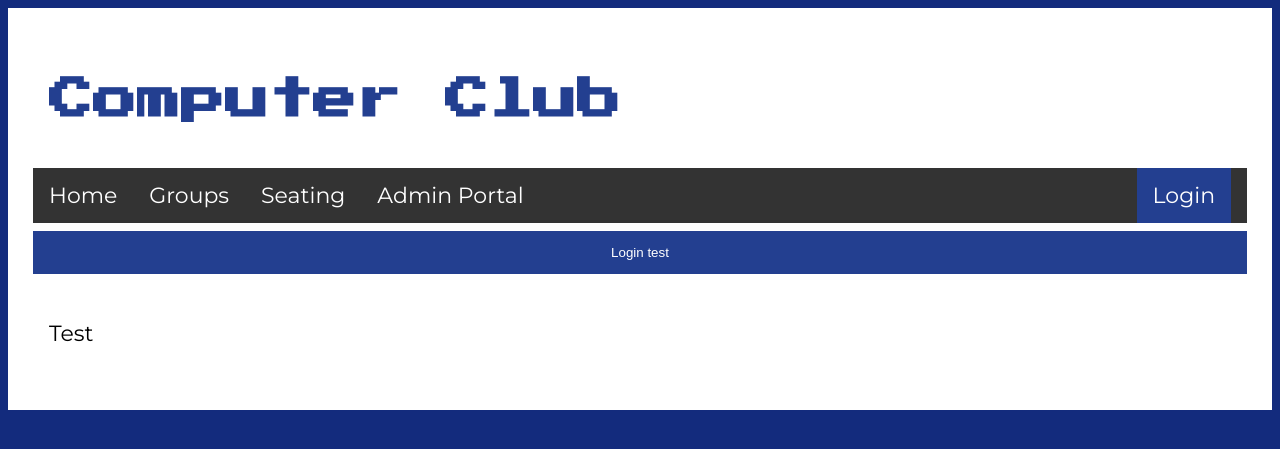
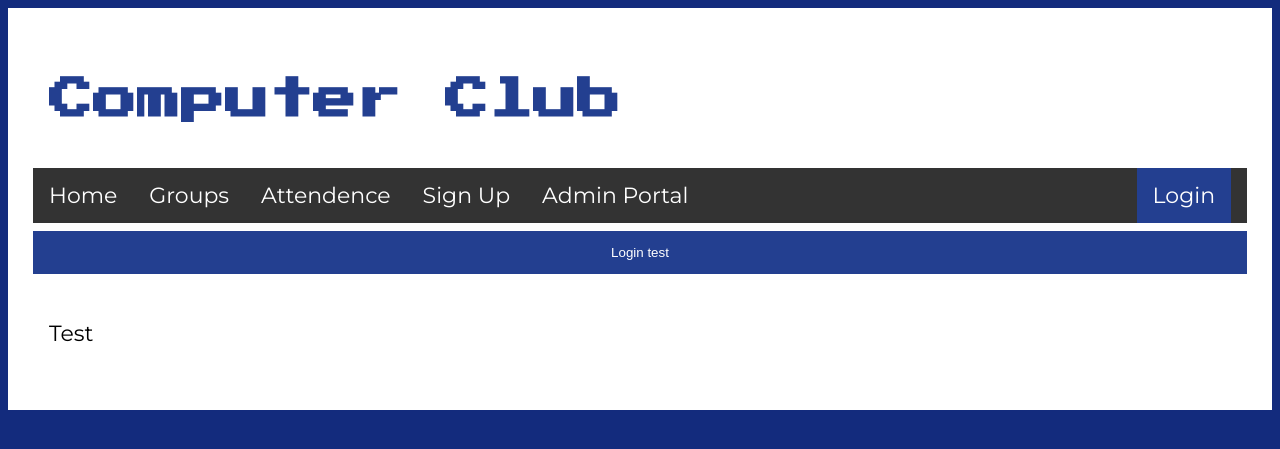
Before and after one commit to Redstone-2/CITComputerClub2, a Jekyll site: the page built from seating.md, in a window 1280 px wide. Shown: the top 449 px of the page. Built offline with Jekyll 4.4.1, drawn with Linux system fonts in a browser that asks for light colours; nearby versions of some CDN libraries; the repository's description, which GitHub fills in, is left out.

Commit message:
name changes

```diff
--- a/_layouts/default.html
+++ b/_layouts/default.html
@@ -278,7 +278,8 @@
     <div class="navbar" id="myTopnav">
       <a href="{{ '/' | relative_url }}">Home</a>
       <a href="groups.html">Groups</a>
-      <a href="seating.html">Seating</a>
+      <a href="attendence.html">Attendence</a>
+      <a href="signup.html">Sign Up</a>
       <a href="admin.html">Admin Portal</a>
       <a onclick="document.getElementById('id01').style.display='block'" id="loginbutton" style="display: none;">Login</a>
 
```
